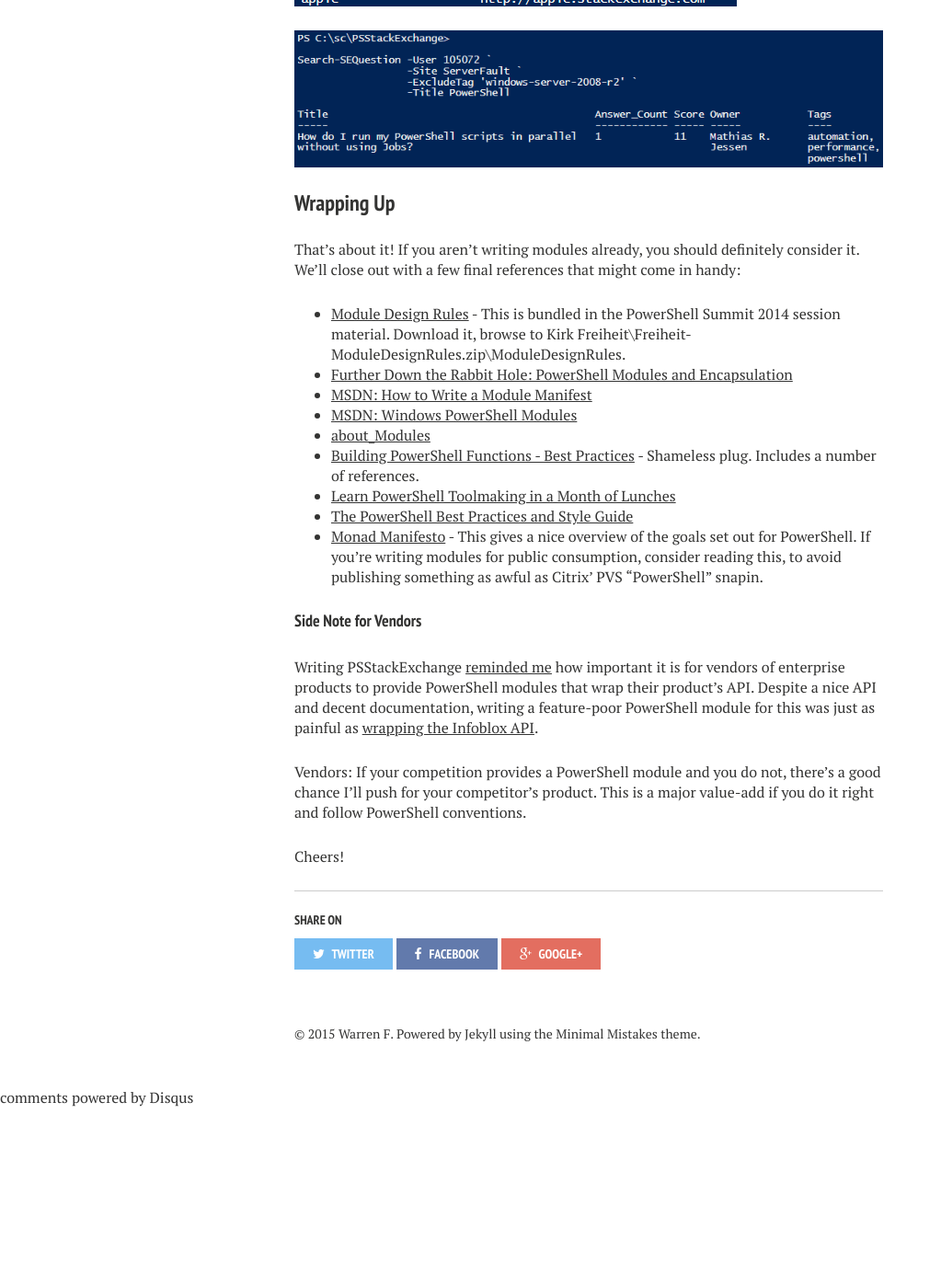
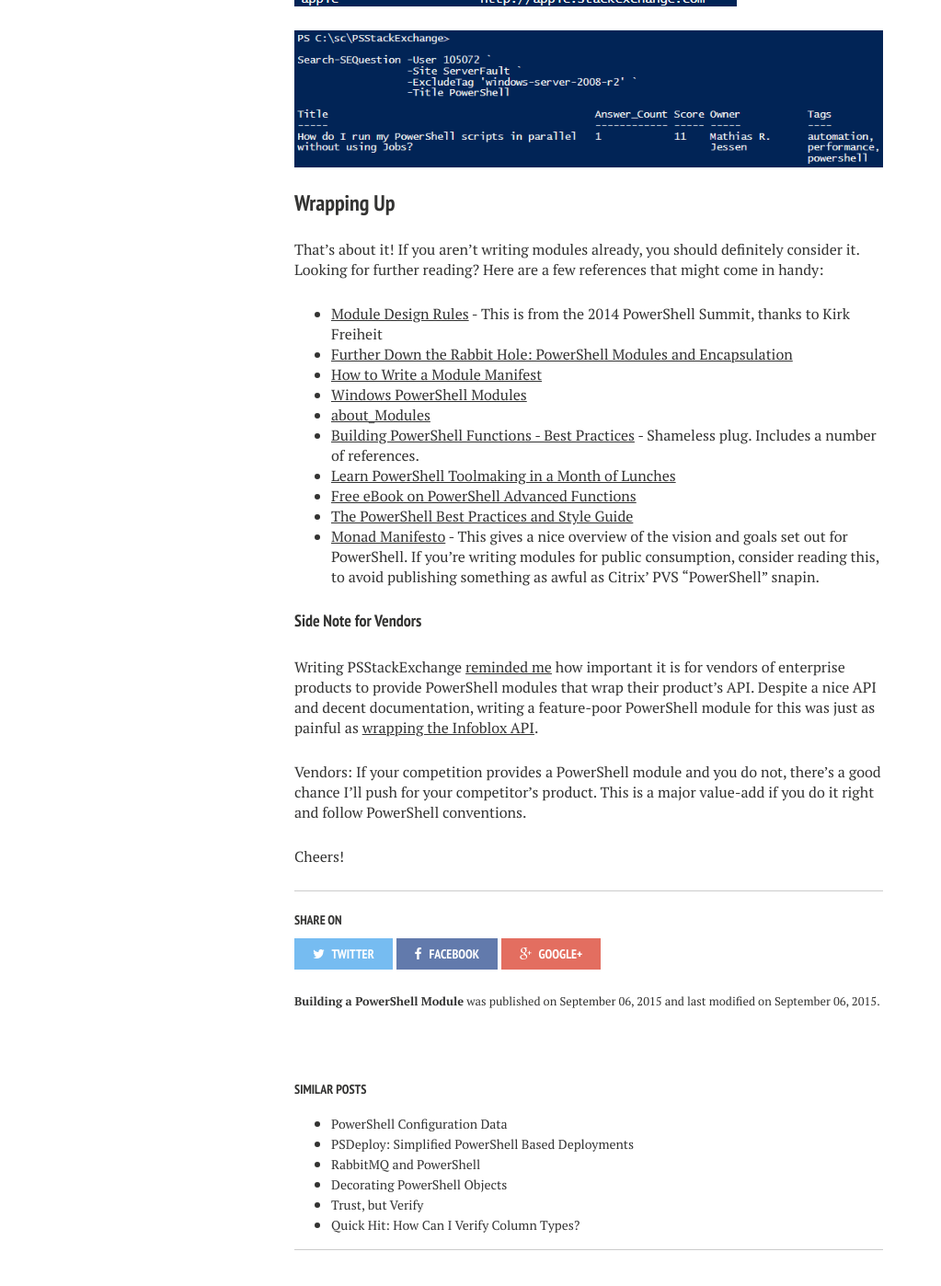
Before and after one commit to RamblingCookieMonster/RamblingCookieMonster.github.io, a Jekyll site: the page built from _posts/2015-09-06-Building-A-PowerShell-Module.md, in a window 1280 px wide and 1400 px high, scrolled down 5771 px. Shown: the whole window at 92% size, without its empty margins (0-1023 px from the left). Built offline with Jekyll 4.4.1, drawn with Linux system fonts in a browser that asks for light colours; nearby versions of some CDN libraries; comment, search, counter and statistics services are not loaded; before the commit the page ends 6975 px from its top, so only the background shows below that; some of the changed text lies outside the part shown.

Commit message:
initial module post

```diff
--- a/Drafts/2015-08-31-Building-A-PowerShell-Module.md
+++ b/_posts/2015-09-06-Building-A-PowerShell-Module.md
@@ -1,10 +1,10 @@
 ---
-layout: page
+layout: post
 title: Building a PowerShell Module
 excerpt: "closed as off topic"
 tags: [PowerShell, Tools, SQL, SQLite, Practical]
-modified: 2015-04-04 22:00:00
-date: 2015-04-04 22:00:00
+modified: 2015-09-06 22:00:00
+date: 2015-09-06 22:00:00
 comments: true
 image:
  feature: banner.jpg
@@ -20,7 +20,7 @@ I recently discussed the [August Scripting Games puzzle](http://powershell.org/w
 
 We're going to make the assumption you know what a module is, and that you have some experience writing PowerShell functions. If not, be sure to spend some time [learning PowerShell](http://ramblingcookiemonster.github.io/How-Do-I-Learn-PowerShell/) before continuing here!
 
-This post will cover my typical formula for writing a module, using the Stack Exchange API as an example. Feel free to [browse the PSStackExchange code](https://github.com/RamblingCookieMonster/PSStackExchange) on your own!
+This post will cover my typical formula for writing a module, using the Stack Exchange API as an example. Feel free to [browse the PSStackExchange code](https://github.com/RamblingCookieMonster/PSStackExchange) on your own.
 
 ### Why Modules?
 
@@ -173,17 +173,18 @@ Here's some output from the examples:
 
 ### Wrapping Up
 
-That's about it! If you aren't writing modules already, you should definitely consider it. We'll close out with a few final references that might come in handy:
+That's about it! If you aren't writing modules already, you should definitely consider it. Looking for further reading? Here are a few references that might come in handy:
 
-* [Module Design Rules](https://www.dropbox.com/s/x3g4jes09e46n2k/PowerShellSummit2014_Speaker_Slides.zip) - This is bundled in the PowerShell Summit 2014 session material. Download it, browse to Kirk Freiheit\Freiheit-ModuleDesignRules.zip\ModuleDesignRules.
+* [Module Design Rules](https://github.com/RamblingCookieMonster/RamblingCookieMonster.github.io/blob/master/images/module/PSSummit2014-Freiheit-ModuleDesignRules.pptx?raw=true) - This is from the 2014 PowerShell Summit, thanks to Kirk Freiheit
 * [Further Down the Rabbit Hole: PowerShell Modules and Encapsulation](https://www.simple-talk.com/dotnet/.net-tools/further-down-the-rabbit-hole-powershell-modules-and-encapsulation/)
-* [MSDN: How to Write a Module Manifest](https://msdn.microsoft.com/en-us/library/dd878297)
-* [MSDN: Windows PowerShell Modules](https://msdn.microsoft.com/en-us/library/dd878324(v=vs.85).aspx)
+* [How to Write a Module Manifest](https://msdn.microsoft.com/en-us/library/dd878297)
+* [Windows PowerShell Modules](https://msdn.microsoft.com/en-us/library/dd878324(v=vs.85).aspx)
 * [about_Modules](https://technet.microsoft.com/en-us/library/hh847804.aspx)
 * [Building PowerShell Functions - Best Practices](https://ramblingcookiemonster.wordpress.com/2013/12/08/building-powershell-functions-best-practices/) - Shameless plug. Includes a number of references.
 * [Learn PowerShell Toolmaking in a Month of Lunches](https://www.manning.com/books/learn-powershell-toolmaking-in-a-month-of-lunches)
+* [Free eBook on PowerShell Advanced Functions](http://mikefrobbins.com/2015/04/17/free-ebook-on-powershell-advanced-functions/)
 * [The PowerShell Best Practices and Style Guide](https://github.com/PoshCode/PowerShellPracticeAndStyle)
-* [Monad Manifesto](http://www.jsnover.com/Docs/MonadManifesto.pdf) - This gives a nice overview of the goals set out for PowerShell. If you're writing modules for public consumption, consider reading this, to avoid publishing something as awful as Citrix' PVS "PowerShell" snapin.
+* [Monad Manifesto](http://www.jsnover.com/Docs/MonadManifesto.pdf) - This gives a nice overview of the vision and goals set out for PowerShell. If you're writing modules for public consumption, consider reading this, to avoid publishing something as awful as Citrix' PVS "PowerShell" snapin.
 
 #### Side Note for Vendors
 
```
